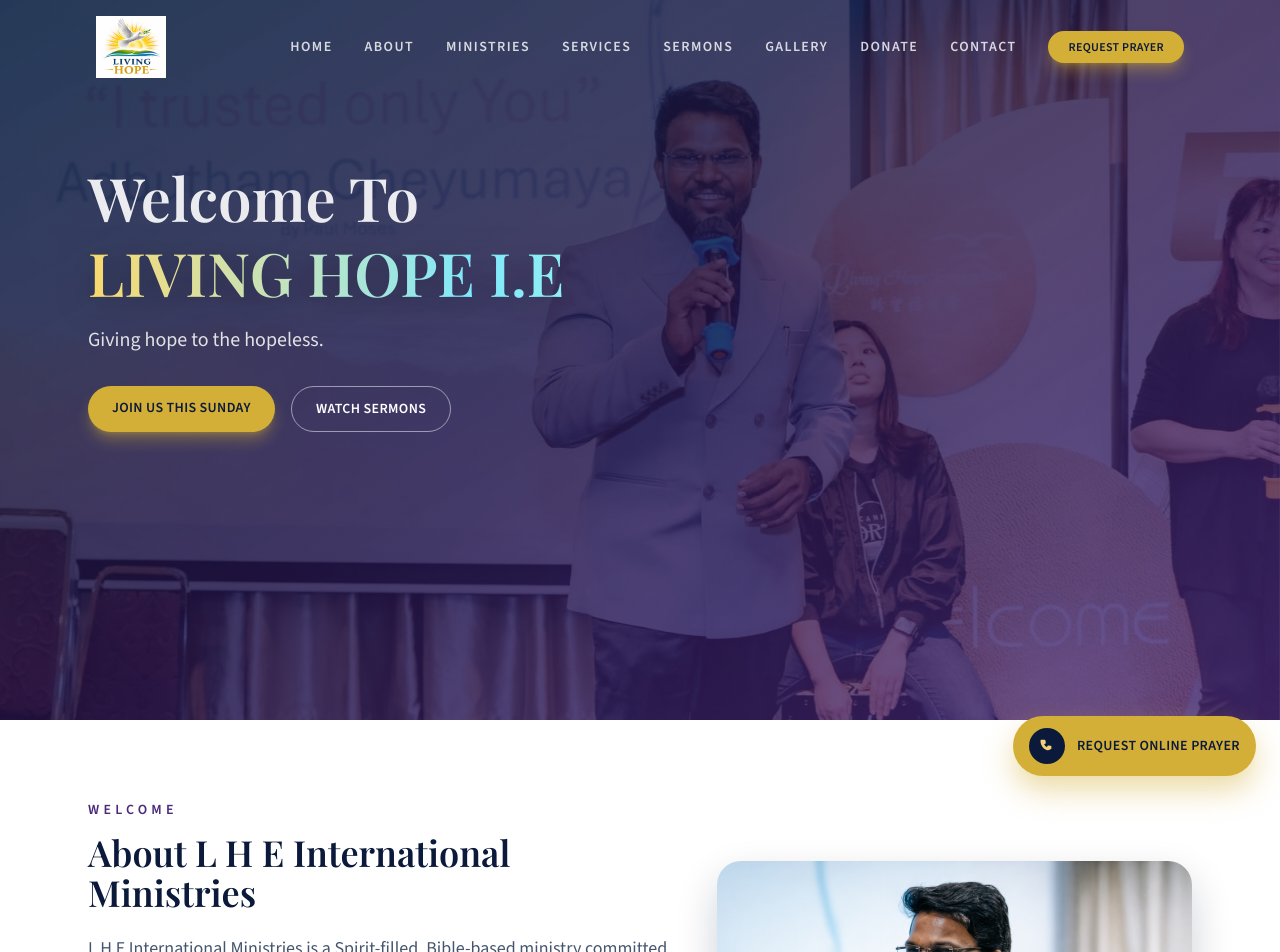
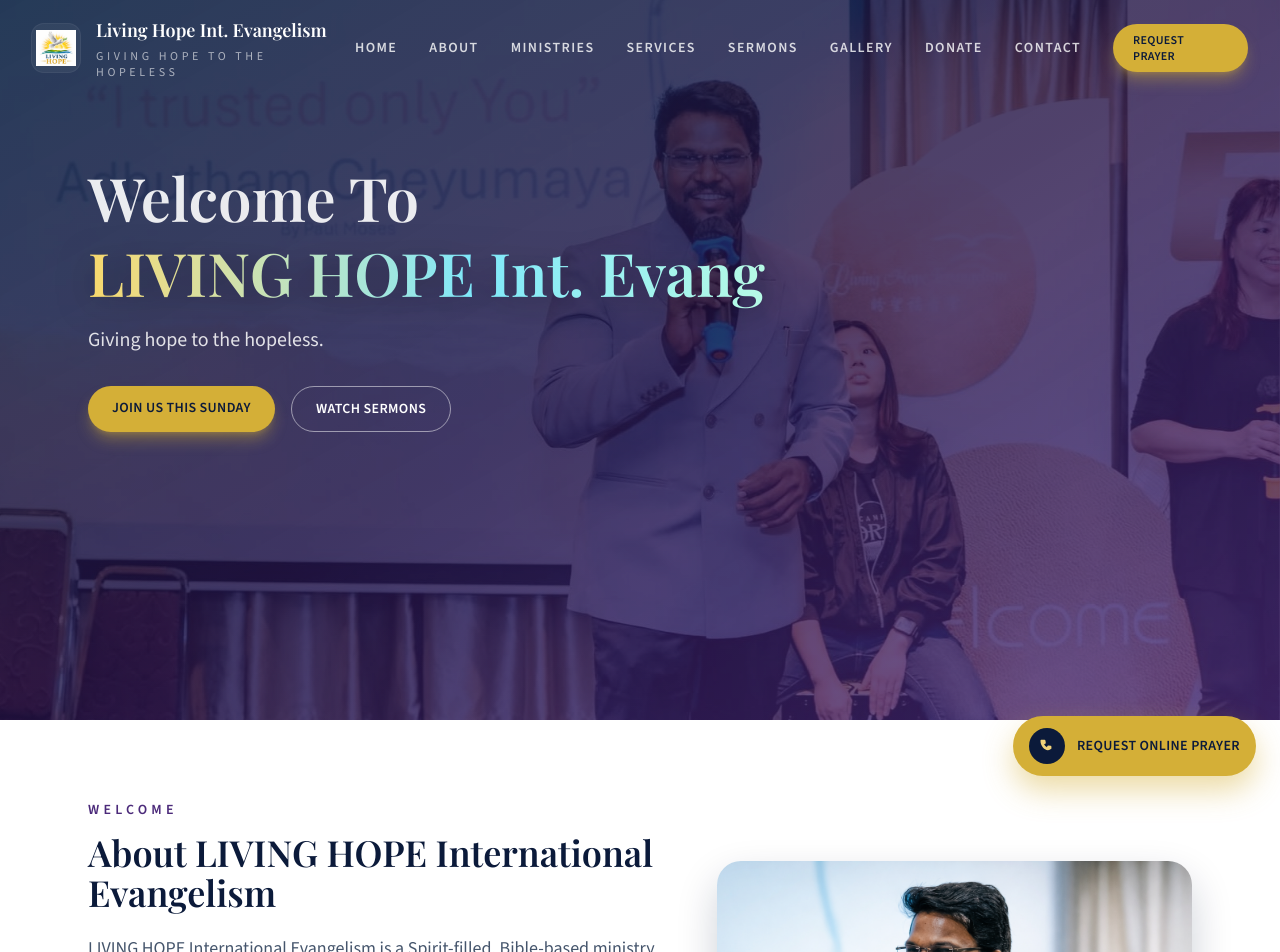
Before and after one commit to pulapakajayadeep98/Livinghopeim, a Next.js app: page / in a window 1280 px wide. Shown: the top 952 px of the page. Built offline with nearby package versions, Linux system fonts and the light colour scheme; a web font is replaced by a local one.

Commit message:
Align hero branding block to left edge

```diff
--- a/app/page.tsx
+++ b/app/page.tsx
@@ -106,19 +106,32 @@
       </div>
       <div className="absolute inset-0 bg-gradient-to-br from-[#0b1a3a]/85 via-[#241246]/80 to-[#4b2a7a]/75" />
       <div className="relative z-10 mx-auto flex min-h-[90vh] w-full max-w-6xl flex-col px-6 pb-16 pt-8 text-white">
-    <header className="absolute top-0 left-0 w-full z-50">
+    <header className="absolute top-0 left-1/2 z-50 w-screen -translate-x-1/2">
   <div className="flex items-center justify-between px-8 py-4">
 
     {/* Logo - Properly aligned left top */}
     <div className="flex items-center">
-      <Image
-        src="/lh.png"
-        alt="LHE International Ministries Logo"
-        width={70}
-        height={70}
-        priority
-        className="object-contain"
-      />
+      <div className="flex items-center gap-4">
+            <div className="h-12 w-12 overflow-hidden rounded-xl bg-white/5 ring-1 ring-white/10">
+              <Image
+                src="/lh.png"
+                alt="LHE International Ministries"
+                width={48}
+                height={48}
+                sizes="48px"
+                className="h-full w-full object-contain p-1"
+              />
+            </div>
+
+            <div>
+              <p className="font-serif text-lg font-semibold text-white">
+                Living Hope Int. Evangelism
+              </p>
+              <p className="mt-1 text-xs uppercase tracking-[0.3em] text-white/60">
+                Giving hope to the hopeless
+              </p>
+            </div>
+          </div>
     </div>
 
     {/* Desktop Navigation */}
@@ -171,17 +184,27 @@
           <div className="fixed inset-0 z-50 bg-[#0b1a3a]/95 backdrop-blur-sm md:hidden">
             <div className="flex items-center justify-between px-6 pt-6">
             <div className="flex items-center gap-3">
-  <Image
-    src="/lh.png"
-    alt="LHE International Ministries logo"
-    width={60}
-    height={60}
-    className="object-contain"
-  />
-
-  <span className="text-lg font-semibold bg-gradient-to-r from-[#f8d86b] via-[#7ee8fa] to-[#c6ffdd] bg-clip-text text-transparent drop-shadow-[0_6px_18px_rgba(0,0,0,0.4)]">
-    LHE International Ministries
-  </span>
+    <div className="flex items-center gap-4">
+            <div className="h-12 w-12 overflow-hidden rounded-xl bg-white/5 ring-1 ring-white/10">
+              <Image
+                src="/lh.png"
+                alt="LHE International Ministries"
+                width={48}
+                height={48}
+                sizes="48px"
+                className="h-full w-full object-contain p-1"
+              />
+            </div>
+
+            <div>
+              <p className="font-serif text-lg font-semibold text-white">
+                Living Hope Int. Evangelism
+              </p>
+              <p className="mt-1 text-xs uppercase tracking-[0.3em] text-white/60">
+                Giving hope to the hopeless
+              </p>
+            </div>
+          </div>
 </div>
               <button
                 type="button"
@@ -224,7 +247,7 @@
           <h1 className="font-serif text-4xl font-semibold leading-tight sm:text-5xl lg:text-6xl">
             <span className="block text-white/90">Welcome To</span>
             <span className="block bg-gradient-to-r from-[#f8d86b] via-[#7ee8fa] to-[#c6ffdd] bg-clip-text text-transparent drop-shadow-[0_6px_18px_rgba(0,0,0,0.4)]">
-              LIVING HOPE I.E
+              LIVING HOPE Int. Evang
             </span>
           </h1>
           <p className="mt-4 text-lg text-white/85 sm:text-xl">
@@ -262,11 +285,11 @@
               Welcome
             </p>
            <h2 className="mt-3 font-serif text-3xl font-semibold text-[#0b1a3a] sm:text-4xl">
-  About L H E International Ministries
+  About LIVING HOPE International Evangelism
 </h2>
 
 <p className="mt-5 text-lg leading-8 text-slate-600">
-  L H E International Ministries is a Spirit-filled, Bible-based ministry committed to spreading the Gospel of Jesus Christ and building a strong community of believers. We exist to help people encounter God's presence, grow in faith through the Word, and live a transformed life through the power of the Holy Spirit.
+  LIVING HOPE International Evangelism is a Spirit-filled, Bible-based ministry committed to spreading the Gospel of Jesus Christ and building a strong community of believers. We exist to help people encounter God's presence, grow in faith through the Word, and live a transformed life through the power of the Holy Spirit.
 </p>
 
 <p className="mt-4 text-lg leading-8 text-slate-600">
@@ -1295,7 +1318,7 @@
                   transaction details to:
                   <br />
                   <span className="font-semibold text-[#f1d27a]">
-                    info@mapaulministries.org
+                    lhievangelism@gmail.com
                   </span>
                 </div>
               </div>
@@ -1391,7 +1414,7 @@
                 <p className="text-sm font-semibold uppercase tracking-wide text-white/70">
                   Email
                 </p>
-                <p className="mt-1">info@mapaulministries.org</p>
+                <p className="mt-1">lhieveng@outlook.com</p>
               </div>
               <div>
                 <p className="text-sm font-semibold uppercase tracking-wide text-white/70">
@@ -1437,7 +1460,7 @@
           <div className="flex items-center gap-4">
             <div className="h-12 w-12 overflow-hidden rounded-xl bg-white/5 ring-1 ring-white/10">
               <Image
-                src="/LHE.png"
+                src="/lh.png"
                 alt="LHE International Ministries"
                 width={48}
                 height={48}
@@ -1448,7 +1471,7 @@
 
             <div>
               <p className="font-serif text-lg font-semibold text-white">
-                L H E International Ministries
+                Living Hope International Evangelism
               </p>
               <p className="mt-1 text-xs uppercase tracking-[0.3em] text-white/60">
                 Giving hope to the hopeless
@@ -1495,7 +1518,7 @@
                   />
                 </svg>
               </span>
-              <span className="font-medium">info@mapaulministries.org</span>
+              <span className="font-medium">lhieveng@outlook.com</span>
             </a>
           </div>
 
```
